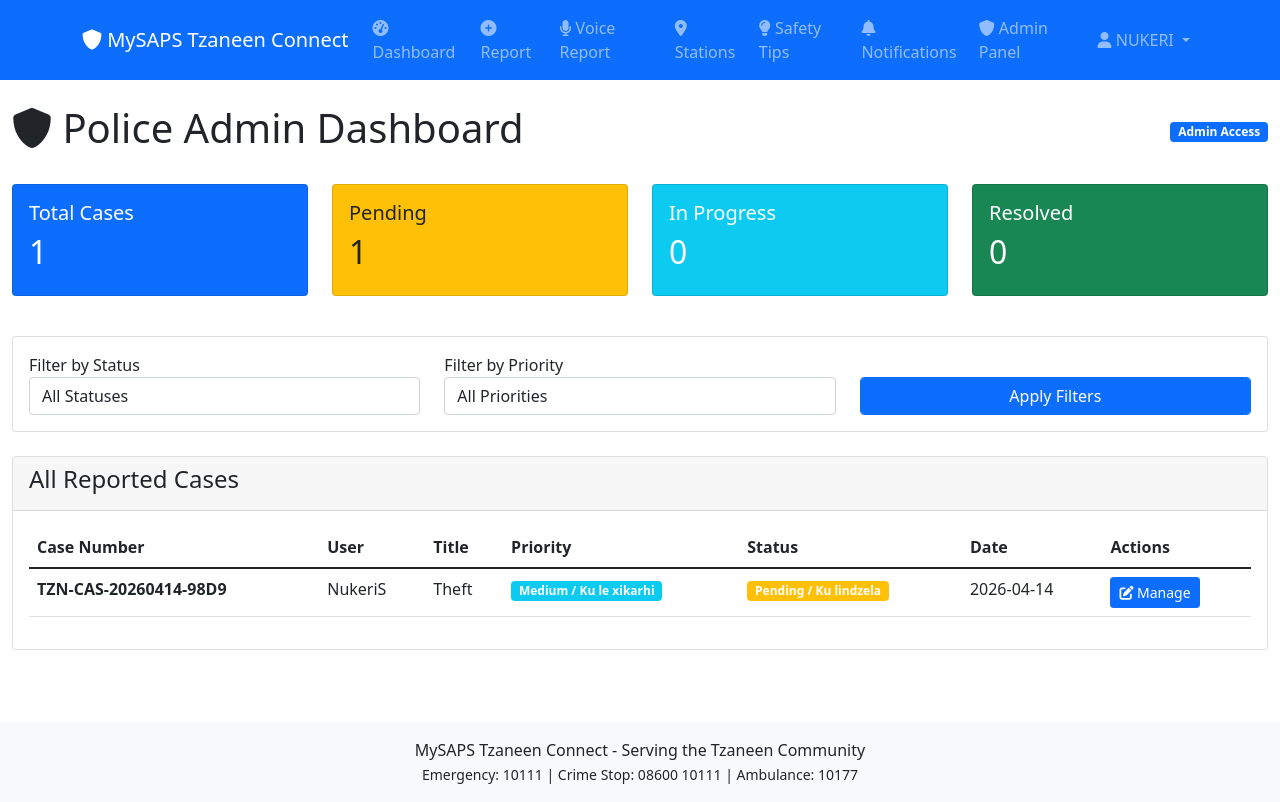
After one commit to NukeriSimple/mysaps-tzaneen-connect, a Django app: page /cases/admin/dashboard/ in a window 1280 px wide. The commit adds this page. Run offline with Django 5.2, Linux system fonts and the light colour scheme; a user stored in the database is signed in; data comes from the database, SQL or seed files in the repository; both versions use the stored data as it was after the commit.

Commit message:
Add admin panel, map integration, and password reset features
NEW FEATURES ADDED:

ADMIN PANEL:
- Complete admin dashboard for police officers
- Case management with status updates (Pending/Assigned/In Progress/Resolved/Closed)
- Priority levels (Low/Medium/High/Urgent)
- Assign officers to cases
- Add officer notes (bilingual English/Xitsonga)
- Case timeline with update history
- Filter cases by status and priority
- Automatic notifications to users when case status changes

MAP INTEGRATION:
- Interactive Google Maps/Leaflet map for police stations
- Markers for all police stations in Tzaneen area
- Click markers to see station details
- Get directions to stations
- User location detection
- List view with station information

PASSWORD RESET:
- Complete password reset functionality
- Email templates for password reset
- Forgot password link on login page
- Password reset confirmation pages

DATABASE UPDATES:
- Added priority field to cases
- Added assigned_officer_ts (Xitsonga)
- Added officer_notes and officer_notes_ts
- Added has_photo_evidence flag

TEMPLATES ADDED:
- admin_dashboard.html - Police admin panel
- admin_case_detail.html - Case management view
- Updated station_finder.html with map
- All password reset templates

FILES MODIFIED:
- cases/models.py - Added admin fields
- cases/views.py - Added admin views
- cases/forms.py - Added admin forms
- cases/urls.py - Added admin URLs
- templates/base.html - Added admin panel link
- accounts/urls.py - Added password reset URLs
- mysaps_tzaneen/settings.py - Added email settings

```diff
--- a/cases/urls.py
+++ b/cases/urls.py
@@ -4,6 +4,7 @@ from . import views
 app_name = 'cases'
 
 urlpatterns = [
+    # User URLs
     path('', views.dashboard, name='dashboard'),
     path('report/', views.report_case, name='report_case'),
     path('voice-report/', views.voice_report, name='voice_report'),
@@ -11,4 +12,9 @@ urlpatterns = [
     path('stations/', views.station_finder, name='station_finder'),
     path('safety-tips/', views.safety_tips, name='safety_tips'),
     path('notifications/', views.notifications_view, name='notifications'),
+
+    # Admin URLs
+    path('admin/dashboard/', views.admin_dashboard, name='admin_dashboard'),
+    path('admin/case/<int:case_id>/', views.admin_case_detail, name='admin_case_detail'),
+    path('admin/assign/<int:case_id>/', views.assign_case, name='assign_case'),
 ]
--- a/cases/views.py
+++ b/cases/views.py
@@ -1,11 +1,14 @@
 from django.shortcuts import render, get_object_or_404, redirect
 from django.contrib.auth.decorators import login_required
+from django.contrib.admin.views.decorators import staff_member_required
 from django.contrib import messages
 from django.utils.translation import gettext as _
 from django.core.paginator import Paginator
 from django.utils import translation
+from django.utils import timezone
+from django.urls import reverse_lazy
 from .models import Case, PoliceStation, IncidentCategory, Notification, CaseUpdate, Evidence
-from .forms import CaseReportForm
+from .forms import CaseReportForm, CaseStatusUpdateForm, OfficerNoteForm
 
 def get_user_language(request):
     """Get user's preferred language"""
@@ -315,3 +318,195 @@ def safety_tips(request):
     }
 
     return render(request, 'cases/safety_tips.html', context)
+
+
+# ========== ADMIN VIEWS ==========
+
+@staff_member_required
+def admin_dashboard(request):
+    """Admin dashboard for police officers to manage cases"""
+    user = request.user
+    language = get_user_language(request)
+    translation.activate(language)
+
+    # Get all cases
+    all_cases = Case.objects.all().order_by('-created_at')
+
+    # Statistics
+    stats = {
+        'total': all_cases.count(),
+        'pending': all_cases.filter(status='pending').count(),
+        'assigned': all_cases.filter(status='assigned').count(),
+        'in_progress': all_cases.filter(status='in_progress').count(),
+        'resolved': all_cases.filter(status='resolved').count(),
+        'closed': all_cases.filter(status='closed').count(),
+        'high_priority': all_cases.filter(priority='high').count(),
+        'urgent_priority': all_cases.filter(priority='urgent').count(),
+    }
+
+    # Filter by status
+    status_filter = request.GET.get('status', 'all')
+    if status_filter != 'all':
+        all_cases = all_cases.filter(status=status_filter)
+
+    # Filter by priority
+    priority_filter = request.GET.get('priority', 'all')
+    if priority_filter != 'all':
+        all_cases = all_cases.filter(priority=priority_filter)
+
+    # Pagination
+    paginator = Paginator(all_cases, 20)
+    page_number = request.GET.get('page')
+    cases = paginator.get_page(page_number)
+
+    context = {
+        'cases': cases,
+        'stats': stats,
+        'status_filter': status_filter,
+        'priority_filter': priority_filter,
+        'is_admin': True,
+        'large_font': user.large_font,
+        'current_language': language,
+    }
+
+    return render(request, 'cases/admin_dashboard.html', context)
+
+
+@staff_member_required
+def admin_case_detail(request, case_id):
+    """Admin view for detailed case management"""
+    user = request.user
+    language = get_user_language(request)
+    translation.activate(language)
+
+    case = get_object_or_404(Case, id=case_id)
+
+    if request.method == 'POST':
+        form = CaseStatusUpdateForm(request.POST, instance=case)
+        note_form = OfficerNoteForm(request.POST)
+
+        if form.is_valid():
+            # Save status update
+            old_status = Case.objects.get(id=case_id).status
+            case = form.save()
+
+            # Add officer note if provided
+            if note_form.is_valid() and note_form.cleaned_data.get('officer_notes'):
+                officer_note = note_form.cleaned_data['officer_notes']
+                officer_note_ts = note_form.cleaned_data.get('officer_notes_ts', '')
+
+                # Create case update record
+                CaseUpdate.objects.create(
+                    case=case,
+                    update_text=f"Officer note: {officer_note}",
+                    update_text_ts=f"Nhlamuselo ya Ofisara: {officer_note_ts}" if officer_note_ts else '',
+                    update_type='officer_note',
+                    created_by=request.user
+                )
+
+                # Save notes to case
+                if case.officer_notes:
+                    case.officer_notes += f"\n\n{timezone.now().strftime('%Y-%m-%d %H:%M')}: {officer_note}"
+                else:
+                    case.officer_notes = f"{timezone.now().strftime('%Y-%m-%d %H:%M')}: {officer_note}"
+
+                if officer_note_ts:
+                    if case.officer_notes_ts:
+                        case.officer_notes_ts += f"\n\n{timezone.now().strftime('%Y-%m-%d %H:%M')}: {officer_note_ts}"
+                    else:
+                        case.officer_notes_ts = f"{timezone.now().strftime('%Y-%m-%d %H:%M')}: {officer_note_ts}"
+
+                case.save()
+
+            # If status changed to resolved, set resolved_at
+            if case.status == 'resolved' and old_status != 'resolved':
+                case.resolved_at = timezone.now()
+                case.save()
+
+            # Create notification for user
+            status_message_en = {
+                'assigned': f"Your case {case.case_number} has been assigned to {case.assigned_officer or 'an officer'}.",
+                'in_progress': f"Your case {case.case_number} is now in progress.",
+                'resolved': f"Your case {case.case_number} has been resolved.",
+                'closed': f"Your case {case.case_number} has been closed.",
+            }
+
+            status_message_ts = {
+                'assigned': f"Mhaka ya wena {case.case_number} yi nyikiwe {case.get_assigned_officer('ts') or 'ofisara'}.",
+                'in_progress': f"Mhaka ya wena {case.case_number} sweswi yi le ku endliweni.",
+                'resolved': f"Mhaka ya wena {case.case_number} yi lulamisiwile.",
+                'closed': f"Mhaka ya wena {case.case_number} yi pfariwile.",
+            }
+
+            if case.status in status_message_en:
+                Notification.objects.create(
+                    user=case.user,
+                    case=case,
+                    title=f"Case Status Update - {case.case_number}",
+                    title_ts=f"Nhlamuselo ya Mhaka - {case.case_number}",
+                    message=status_message_en[case.status],
+                    message_ts=status_message_ts[case.status],
+                    notification_type='status_update'
+                )
+
+            messages.success(request, f'Case {case.case_number} updated successfully!')
+            return redirect('cases:admin_case_detail', case_id=case.id)
+    else:
+        form = CaseStatusUpdateForm(instance=case)
+        note_form = OfficerNoteForm()
+
+    # Get case updates
+    updates = case.updates.all().order_by('-created_at')
+
+    context = {
+        'case': case,
+        'form': form,
+        'note_form': note_form,
+        'updates': updates,
+        'is_admin': True,
+        'large_font': user.large_font,
+        'current_language': language,
+    }
+
+    return render(request, 'cases/admin_case_detail.html', context)
+
+
+@staff_member_required
+def assign_case(request, case_id):
+    """Assign a case to an officer"""
+    user = request.user
+    case = get_object_or_404(Case, id=case_id)
+
+    if request.method == 'POST':
+        officer_name = request.POST.get('officer_name')
+        officer_name_ts = request.POST.get('officer_name_ts', '')
+
+        if officer_name:
+            case.assigned_officer = officer_name
+            case.assigned_officer_ts = officer_name_ts
+            case.status = 'assigned'
+            case.save()
+
+            # Create update record
+            CaseUpdate.objects.create(
+                case=case,
+                update_text=f"Case assigned to Officer {officer_name}",
+                update_text_ts=f"Mhaka yi nyikiwe Ofisara {officer_name_ts or officer_name}",
+                update_type='status_change',
+                created_by=user
+            )
+
+            # Notify user
+            Notification.objects.create(
+                user=case.user,
+                case=case,
+                title=f"Case Assigned - {case.case_number}",
+                title_ts=f"Mhaka Yi Nyikiwile - {case.case_number}",
+                message=f"Your case has been assigned to Officer {officer_name}. You will receive updates as the investigation progresses.",
+                message_ts=f"Mhaka ya wena yi nyikiwe Ofisara {officer_name_ts or officer_name}. U ta kuma nhlamuselo loko ku vulavuriwa.",
+                notification_type='status_update'
+            )
+
+            messages.success(request, f'Case assigned to {officer_name}')
+
+    return redirect('cases:admin_case_detail', case_id=case.id)
--- a/templates/base.html
+++ b/templates/base.html
@@ -60,6 +60,15 @@
                             <i class="fas fa-bell"></i> Notifications
                         </a>
                     </li>
+                    <!-- ADMIN PANEL LINK - ADD THIS SECTION -->
+                    {% if user.is_staff %}
+                    <li class="nav-item">
+                        <a class="nav-link" href="{% url 'cases:admin_dashboard' %}">
+                            <i class="fas fa-shield-alt"></i> Admin Panel
+                        </a>
+                    </li>
+                    {% endif %}
+                    <!-- END ADMIN PANEL LINK -->
                 </ul>
                 <ul class="navbar-nav">
                     <li class="nav-item dropdown">
--- /dev/null
+++ b/templates/cases/admin_dashboard.html
@@ -0,0 +1,153 @@
+{% extends 'base.html' %}
+
+{% block content %}
+<div class="container-fluid">
+    <div class="row">
+        <div class="col-12">
+            <div class="d-flex justify-content-between align-items-center mb-4">
+                <h1><i class="fas fa-shield-alt"></i> Police Admin Dashboard</h1>
+                <span class="badge bg-primary">Admin Access</span>
+            </div>
+
+            <!-- Statistics Cards -->
+            <div class="row mb-4">
+                <div class="col-md-3 mb-3">
+                    <div class="card bg-primary text-white">
+                        <div class="card-body">
+                            <h5>Total Cases</h5>
+                            <h2>{{ stats.total }}</h2>
+                        </div>
+                    </div>
+                </div>
+                <div class="col-md-3 mb-3">
+                    <div class="card bg-warning text-dark">
+                        <div class="card-body">
+                            <h5>Pending</h5>
+                            <h2>{{ stats.pending }}</h2>
+                        </div>
+                    </div>
+                </div>
+                <div class="col-md-3 mb-3">
+                    <div class="card bg-info text-white">
+                        <div class="card-body">
+                            <h5>In Progress</h5>
+                            <h2>{{ stats.in_progress }}</h2>
+                        </div>
+                    </div>
+                </div>
+                <div class="col-md-3 mb-3">
+                    <div class="card bg-success text-white">
+                        <div class="card-body">
+                            <h5>Resolved</h5>
+                            <h2>{{ stats.resolved }}</h2>
+                        </div>
+                    </div>
+                </div>
+            </div>
+
+            <!-- Filters -->
+            <div class="card mb-4">
+                <div class="card-body">
+                    <form method="get" class="row">
+                        <div class="col-md-4">
+                            <label>Filter by Status</label>
+                            <select name="status" class="form-control">
+                                <option value="all">All Statuses</option>
+                                <option value="pending" {% if status_filter == 'pending' %}selected{% endif %}>Pending</option>
+                                <option value="assigned" {% if status_filter == 'assigned' %}selected{% endif %}>Assigned</option>
+                                <option value="in_progress" {% if status_filter == 'in_progress' %}selected{% endif %}>In Progress</option>
+                                <option value="resolved" {% if status_filter == 'resolved' %}selected{% endif %}>Resolved</option>
+                                <option value="closed" {% if status_filter == 'closed' %}selected{% endif %}>Closed</option>
+                            </select>
+                        </div>
+                        <div class="col-md-4">
+                            <label>Filter by Priority</label>
+                            <select name="priority" class="form-control">
+                                <option value="all">All Priorities</option>
+                                <option value="low" {% if priority_filter == 'low' %}selected{% endif %}>Low</option>
+                                <option value="medium" {% if priority_filter == 'medium' %}selected{% endif %}>Medium</option>
+                                <option value="high" {% if priority_filter == 'high' %}selected{% endif %}>High</option>
+                                <option value="urgent" {% if priority_filter == 'urgent' %}selected{% endif %}>Urgent</option>
+                            </select>
+                        </div>
+                        <div class="col-md-4">
+                            <label>&nbsp;</label>
+                            <button type="submit" class="btn btn-primary form-control">Apply Filters</button>
+                        </div>
+                    </form>
+                </div>
+            </div>
+
+            <!-- Cases Table -->
+            <div class="card">
+                <div class="card-header">
+                    <h4>All Reported Cases</h4>
+                </div>
+                <div class="card-body table-responsive">
+                    <table class="table table-hover">
+                        <thead>
+                            <tr>
+                                <th>Case Number</th>
+                                <th>User</th>
+                                <th>Title</th>
+                                <th>Priority</th>
+                                <th>Status</th>
+                                <th>Date</th>
+                                <th>Actions</th>
+                            </tr>
+                        </thead>
+                        <tbody>
+                            {% for case in cases %}
+                            <tr>
+                                <td><strong>{{ case.case_number }}</strong></td>
+                                <td>{{ case.user.get_full_name|default:case.user.username }}</td>
+                                <td>{{ case.title|truncatechars:40 }}</td>
+                                <td>
+                                    <span class="badge bg-{% if case.priority == 'urgent' %}danger{% elif case.priority == 'high' %}warning{% elif case.priority == 'medium' %}info{% else %}secondary{% endif %}">
+                                        {{ case.get_priority_display }}
+                                    </span>
+                                </td>
+                                <td>
+                                    <span class="badge bg-{{ case.get_status_color }}">
+                                        {{ case.get_status_display }}
+                                    </span>
+                                </td>
+                                <td>{{ case.created_at|date:"Y-m-d" }}</td>
+                                <td>
+                                    <a href="{% url 'cases:admin_case_detail' case.id %}" class="btn btn-sm btn-primary">
+                                        <i class="fas fa-edit"></i> Manage
+                                    </a>
+                                </td>
+                            </tr>
+                            {% empty %}
+                            <tr>
+                                <td colspan="7" class="text-center">No cases found.</td>
+                            </tr>
+                            {% endfor %}
+                        </tbody>
+                    </table>
+
+                    <!-- Pagination -->
+                    {% if cases.has_other_pages %}
+                    <nav>
+                        <ul class="pagination justify-content-center">
+                            {% if cases.has_previous %}
+                            <li class="page-item"><a class="page-link" href="?page={{ cases.previous_page_number }}&status={{ status_filter }}&priority={{ priority_filter }}">Previous</a></li>
+                            {% endif %}
+                            {% for num in cases.paginator.page_range %}
+                            <li class="page-item {% if cases.number == num %}active{% endif %}">
+                                <a class="page-link" href="?page={{ num }}&status={{ status_filter }}&priority={{ priority_filter }}">{{ num }}</a>
+                            </li>
+                            {% endfor %}
+                            {% if cases.has_next %}
+                            <li class="page-item"><a class="page-link" href="?page={{ cases.next_page_number }}&status={{ status_filter }}&priority={{ priority_filter }}">Next</a></li>
+                            {% endif %}
+                        </ul>
+                    </nav>
+                    {% endif %}
+                </div>
+            </div>
+        </div>
+    </div>
+</div>
+{% endblock %}
```
Also changed, not shown: cases/forms.py (+36 -0 lines), cases/models.py (+62 -2 lines), templates/cases/admin_case_detail.html (added, +108 -0 lines), accounts/migrations/0001_initial.py, cases/migrations/0001_initial.py, cases/migrations/0002_alter_case_options_alter_caseupdate_options_and_more.py (deleted), db.sqlite3.
